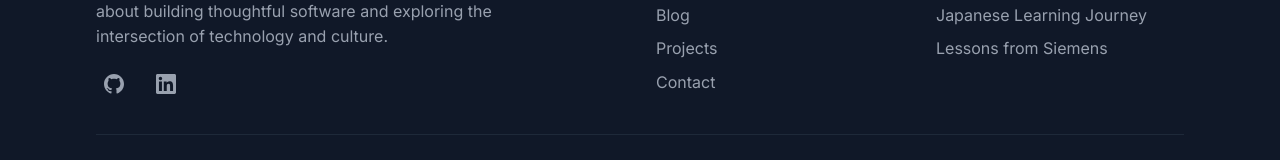
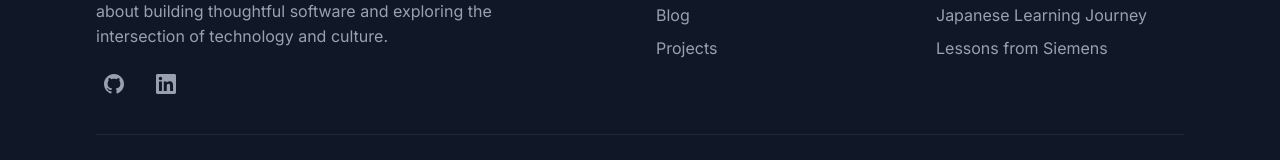
Before and after one commit to miles-hollifield/miles-portfolio-blog, a Next.js app: page / in a window 1280 px wide. Shown: the part 1851-2011 px from the top of the page. Built offline with nearby package versions, Linux system fonts and the light colour scheme.

Commit message:
Remove contact link from footer temporarily

```diff
--- a/src/app/layout.tsx
+++ b/src/app/layout.tsx
@@ -101,7 +101,7 @@ export default function RootLayout({ children }: { children: React.ReactNode })
                   <li><FooterLink href="/about">About</FooterLink></li>
                   <li><FooterLink href="/blog">Blog</FooterLink></li>
                   <li><FooterLink href="/projects">Projects</FooterLink></li>
-                  <li><FooterLink href="mailto:mileshollifieldgfp@gmail.com">Contact</FooterLink></li>
+                  {/* <li><FooterLink href="mailto:mileshollifieldgfp@gmail.com">Contact</FooterLink></li> */}
                 </ul>
               </div>
 
```
